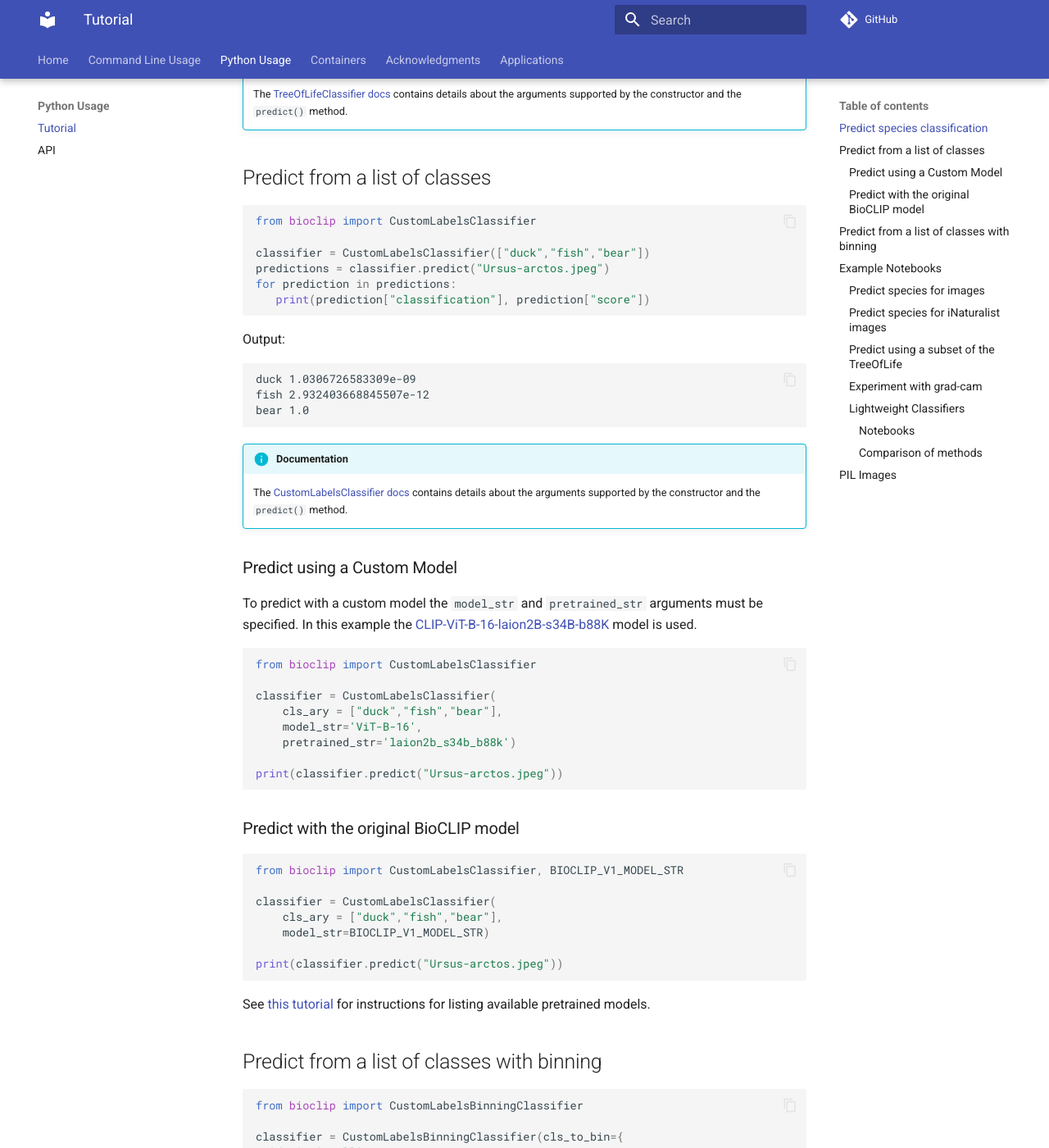
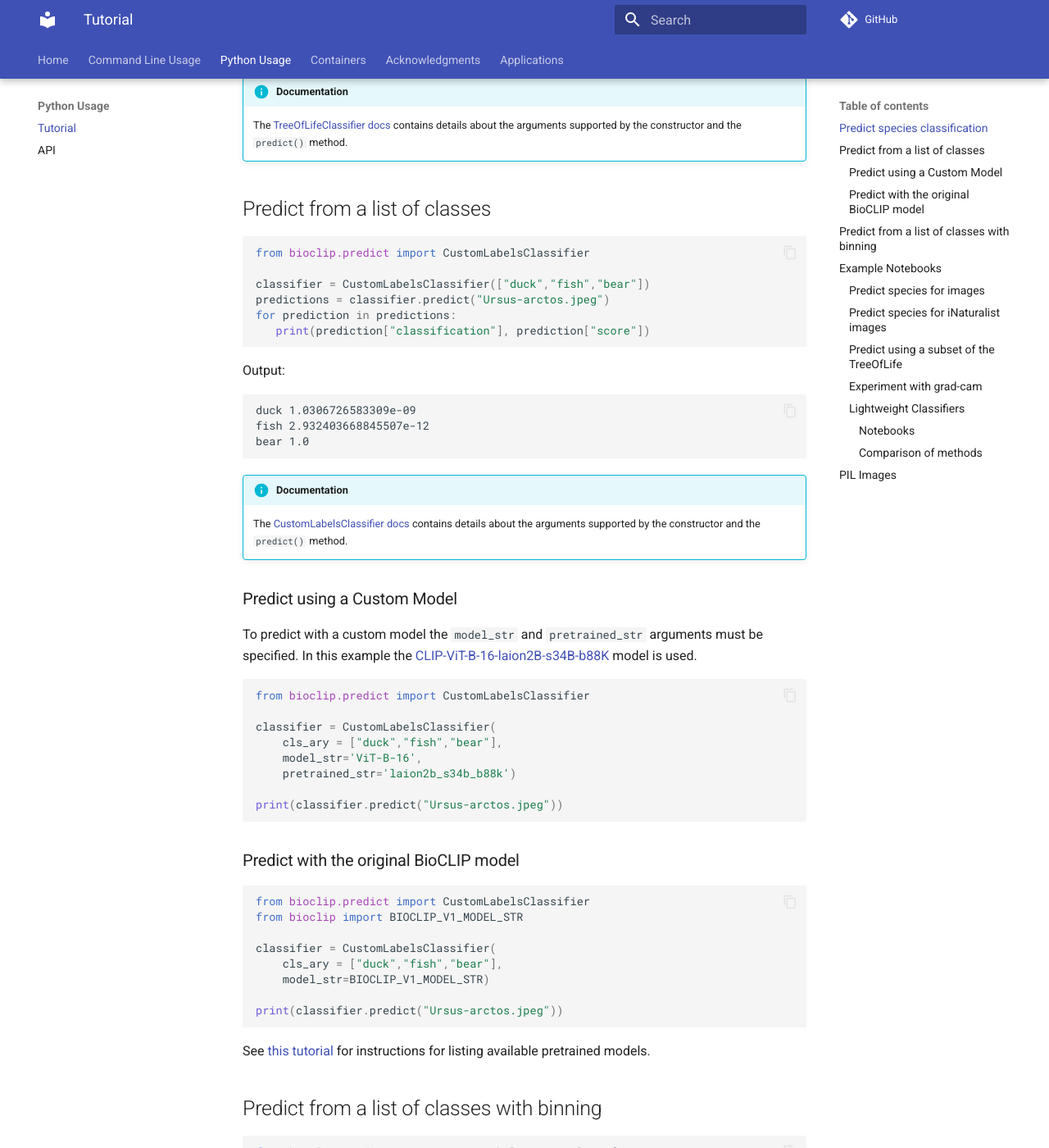
Before and after one commit to Imageomics/pybioclip, an MkDocs documentation site: the page built from docs/python-tutorial.md, in a window 1280 px wide and 1400 px high, scrolled down 1353 px. Shown: the whole window at 82% size. Built offline with MkDocs 1.6.1 and Material for MkDocs 9.7.7, drawn with Linux system fonts in a browser that asks for light colours; comment, search, counter and statistics services are not loaded; some of the changed text lies outside the part shown.

Commit message:
Fixes the lazy-loading issue by loading classifiers from .predict
In essence, this is a precursor to an API chaange, which consists of
loading the classifier classes from the root namespace (`bioclip`) to
`bioclip.predict`).

This is trying to maintain backward compatibility for now by making the
classes available if someone imports them from the root namespace. But at
some future point we can start deprecating and ultimately removing this.

The underlying rationale here is that lazy-loading heavy imports is really
only needed for the command line, and not in library use, because `--help`
is only relevant for the CLI. The solution then is to keep all heavy
non-local imports out of __main__.py *and* __init__.py (which gets loaded
for CLI too).

````diff
--- a/docs/python-tutorial.md
+++ b/docs/python-tutorial.md
@@ -6,7 +6,8 @@ and [`Felis-catus.jpeg`](https://huggingface.co/spaces/imageomics/bioclip-demo/b
 ## Predict species classification
 
 ```python
-from bioclip import TreeOfLifeClassifier, Rank
+from bioclip import Rank
+from bioclip.predict import TreeOfLifeClassifier
 
 classifier = TreeOfLifeClassifier()
 predictions = classifier.predict("Ursus-arctos.jpeg", Rank.SPECIES)
@@ -47,7 +48,8 @@ Output from the `predict()` method showing the dictionary structure:
 The output from the predict function can be converted into a [pandas DataFrame](https://pandas.pydata.org/docs/reference/api/pandas.DataFrame.html) like so:
 ```python
 import pandas as pd
-from bioclip import TreeOfLifeClassifier, Rank
+from bioclip import Rank
+from bioclip.predict import TreeOfLifeClassifier
 
 classifier = TreeOfLifeClassifier()
 predictions = classifier.predict("Ursus-arctos.jpeg", Rank.SPECIES)
@@ -61,7 +63,7 @@ The first argument of the `predict()` method supports both a single path or a li
 
 ## Predict from a list of classes
 ```python
-from bioclip import CustomLabelsClassifier
+from bioclip.predict import CustomLabelsClassifier
 
 classifier = CustomLabelsClassifier(["duck","fish","bear"])
 predictions = classifier.predict("Ursus-arctos.jpeg")
@@ -82,7 +84,7 @@ bear 1.0
 To predict with a custom model the `model_str` and `pretrained_str` arguments must be specified.
 In this example the [CLIP-ViT-B-16-laion2B-s34B-b88K](https://huggingface.co/laion/CLIP-ViT-B-16-laion2B-s34B-b88K) model is used.
 ```python
-from bioclip import CustomLabelsClassifier
+from bioclip.predict import CustomLabelsClassifier
 
 classifier = CustomLabelsClassifier(
     cls_ary = ["duck","fish","bear"],
@@ -94,7 +96,8 @@ print(classifier.predict("Ursus-arctos.jpeg"))
 
 ### Predict with the original BioCLIP model
 ```python
-from bioclip import CustomLabelsClassifier, BIOCLIP_V1_MODEL_STR
+from bioclip.predict import CustomLabelsClassifier
+from bioclip import BIOCLIP_V1_MODEL_STR
 
 classifier = CustomLabelsClassifier(
     cls_ary = ["duck","fish","bear"],
@@ -108,7 +111,7 @@ See [this tutorial](command-line-tutorial.md/#predict-using-a-custom-model) for
 
 ## Predict from a list of classes with binning
 ```python
-from bioclip import CustomLabelsBinningClassifier
+from bioclip.predict import CustomLabelsBinningClassifier
 
 classifier = CustomLabelsBinningClassifier(cls_to_bin={
   'dog': 'small',
--- a/src/bioclip/__init__.py
+++ b/src/bioclip/__init__.py
@@ -7,13 +7,11 @@ from bioclip._constants import (
     BIOCLIP_MODEL_STR, BIOCLIP_V2_MODEL_STR, BIOCLIP_V1_MODEL_STR,
 )
 
-__all__ = [
+__exports__ = [
     "TreeOfLifeClassifier", "CustomLabelsClassifier", "CustomLabelsBinningClassifier",
-    Rank,
-    BIOCLIP_MODEL_STR, BIOCLIP_V2_MODEL_STR, BIOCLIP_V1_MODEL_STR,
 ]
 def __getattr__(name):
-    if name in __all__:
+    if name in __exports__:
         from bioclip.predict import TreeOfLifeClassifier, CustomLabelsClassifier, CustomLabelsBinningClassifier
         g = globals()
         g['TreeOfLifeClassifier'] = TreeOfLifeClassifier
````
Also changed, not shown: docs/python-api.md (+3 -3 lines).
